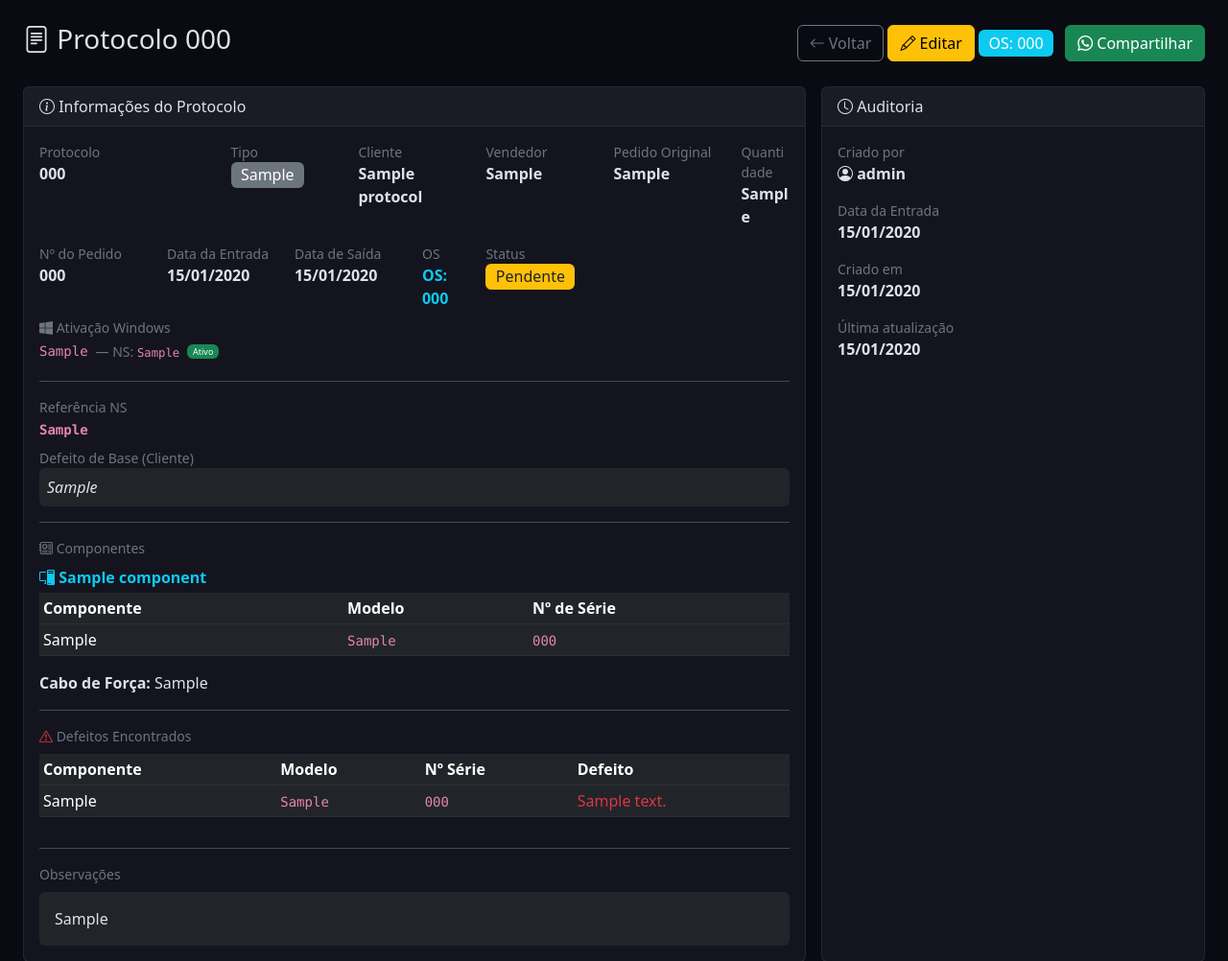
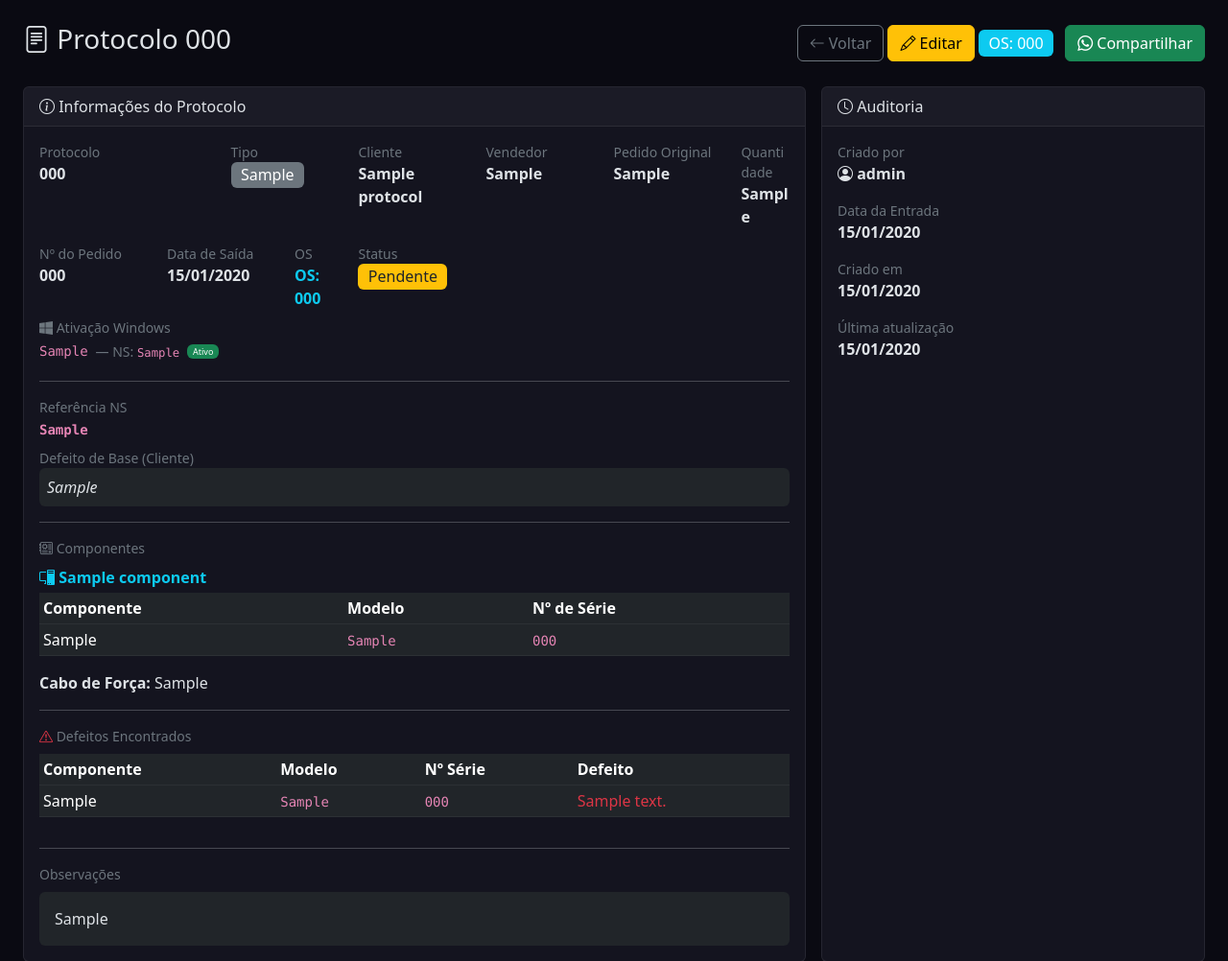
Before and after one commit to DevFlavioCallega23/ProjetoNovoControleLab, a Flask app: page /protocolos/1 in a window 1280 px wide. Shown: the part 57-1059 px from the top of the page at 96% size. Run offline with Flask 3, Linux system fonts and the light colour scheme; a user stored in the database is signed in; tables that the repository leaves empty hold one stand-in row (values such as "Sample post").

Commit message:
fix: remove Data da Compra duplicada, mantem apenas na auditoria

```diff
--- a/app/templates/protocols/detail.html
+++ b/app/templates/protocols/detail.html
@@ -77,12 +77,6 @@
                         <strong>{{ protocol.order_number if protocol.order_number else 'Não Informado ao Laboratório' }}</strong>
                     </div>
                     {% endif %}
-                    {% if protocol.type != 'rma' %}
-                    <div class="col-md-2">
-                        <label class="text-secondary small d-block">{% if protocol.type in ('venda', 'venda_ponta_entrega') %}Data da Compra{% else %}Data da Entrada{% endif %}</label>
-                        <strong>{{ protocol.entry_date.strftime('%d/%m/%Y') if protocol.entry_date else '-' }}</strong>
-                    </div>
-                    {% endif %}
                     {% if protocol.type != 'venda' %}
                     <div class="col-md-2">
                         <label class="text-secondary small d-block">Data de Saída</label>
@@ -150,12 +144,6 @@
                 {% if protocol.type == 'rma' %}
                 <hr>
                 <div class="row g-2 mb-2">
-                    {% if protocol.entry_date %}
-                    <div class="col-md-3">
-                        <label class="text-secondary small d-block">Data da Compra</label>
-                        <strong>{{ protocol.entry_date.strftime('%d/%m/%Y') if protocol.entry_date else '-' }}</strong>
-                    </div>
-                    {% endif %}
                     {% if protocol.exit_date %}
                     <div class="col-md-3">
                         <label class="text-secondary small d-block">Data de Saída</label>
```
